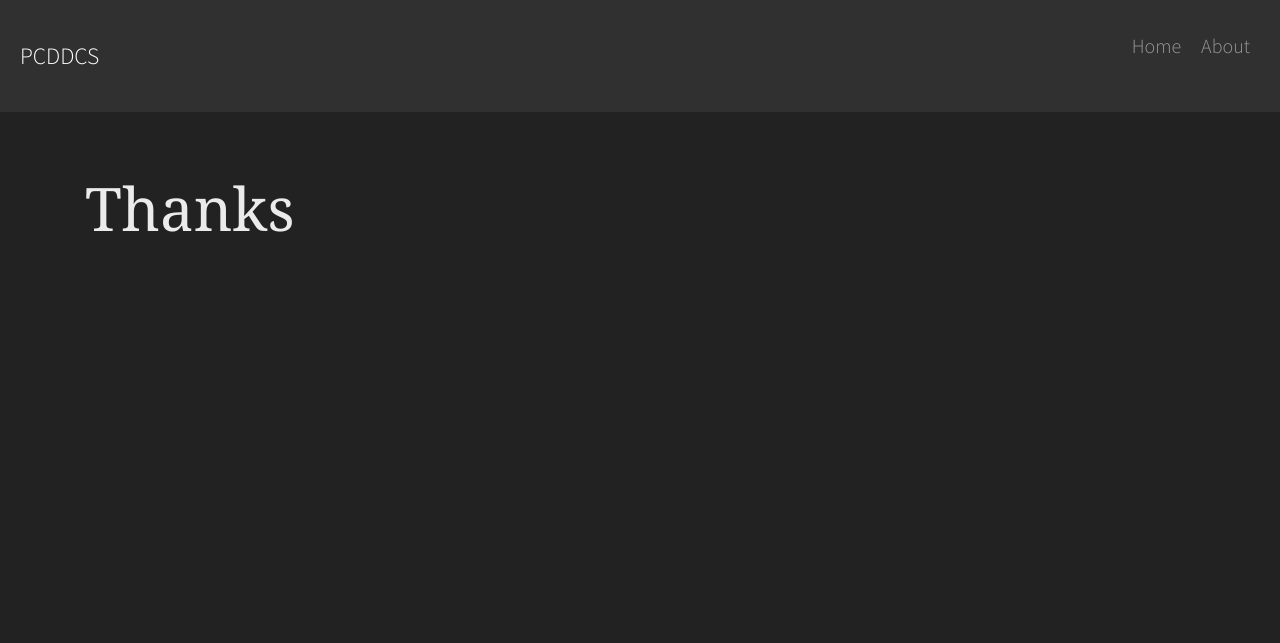
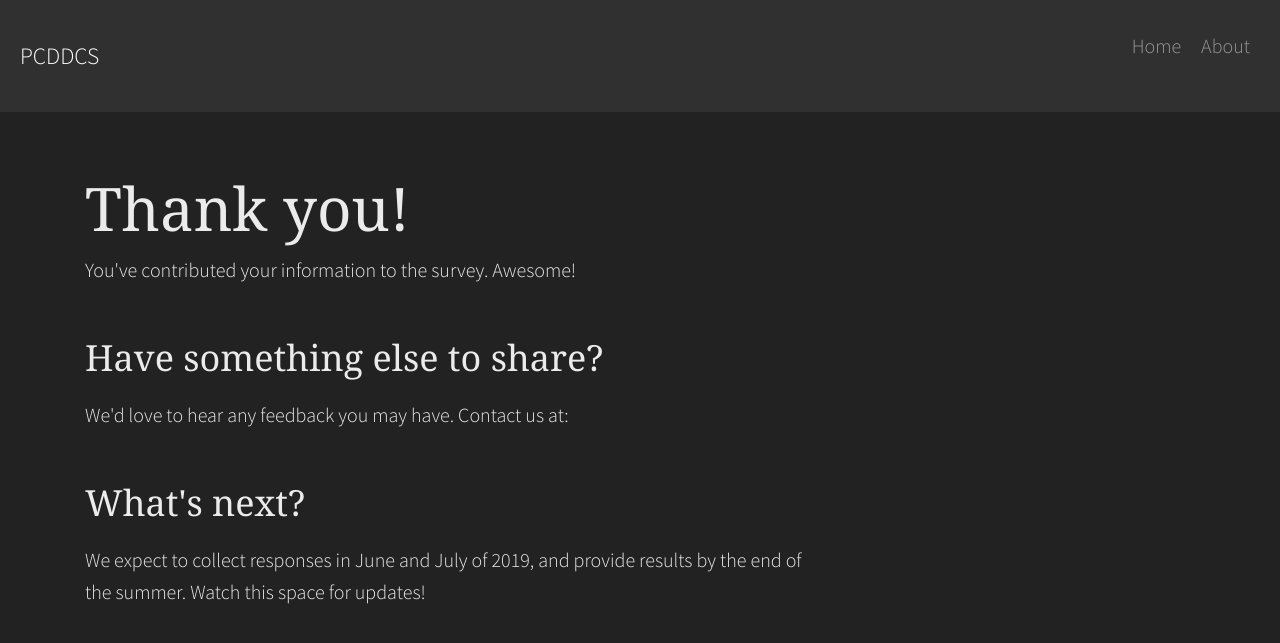
Before and after one commit to laurenhallden/designer-survey, a Jekyll site: the page built from thanks.md, in a window 1280 px wide. Shown: the top 643 px of the page. Built offline with Jekyll 4.4.1, drawn with Linux system fonts in a browser that asks for light colours; nearby versions of some CDN libraries.

Commit message:
adding thanks page

```diff
--- a/_layouts/standard.html
+++ b/_layouts/standard.html
@@ -162,6 +162,8 @@
                     <li>Present data in any format that allows a single person's response to be identifable</li>
                     <li>Keep any raw data after the final presentation is released</li>
                 </ul>
+                <h3>What's the timeline?</h3>
+                <p>We expect to collect responses in June and July of 2019, and provide results by the end of the summer.</p>
 
                 <h3>How can I contribute?</h3>
                 <p>You can <a href="#">take the survey here.</a> Have feedback? Check the <a href="/about">about page</a> to contact us.</p>
--- a/_layouts/thanks.html
+++ b/_layouts/thanks.html
@@ -7,8 +7,13 @@
 <section>
     <div class="container">
         <div class="row text-left">
-            <div class="col-12">
+            <div class="col-8">
                 <h1>{{ page.title }}</h1>
+                <p>You've contributed your information to the survey. Awesome!</p>
+                <h3>Have something else to share?</h3>
+                <p>We'd love to hear any feedback you may have. Contact us at:</p>
+                <h3>What's next?</h3>
+                <p>We expect to collect responses in June and July of 2019, and provide results by the end of the summer. Watch this space for updates!</p>
             </div>
         </div>
     </div>
--- a/thanks.md
+++ b/thanks.md
@@ -1,5 +1,5 @@
 ---
 layout: thanks
-title: Thanks
+title: Thank you!
 permalink: /thanks/
 ---
```
